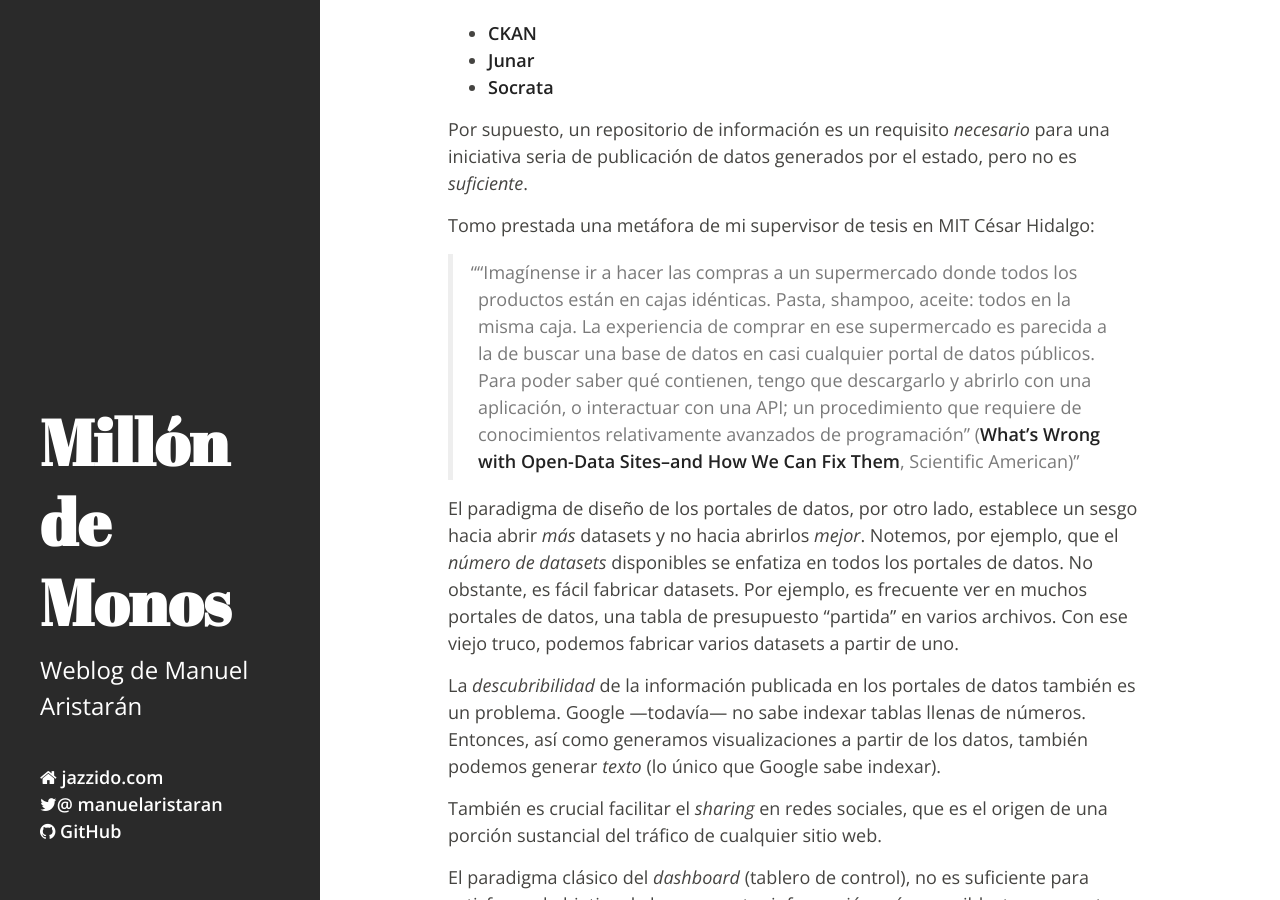
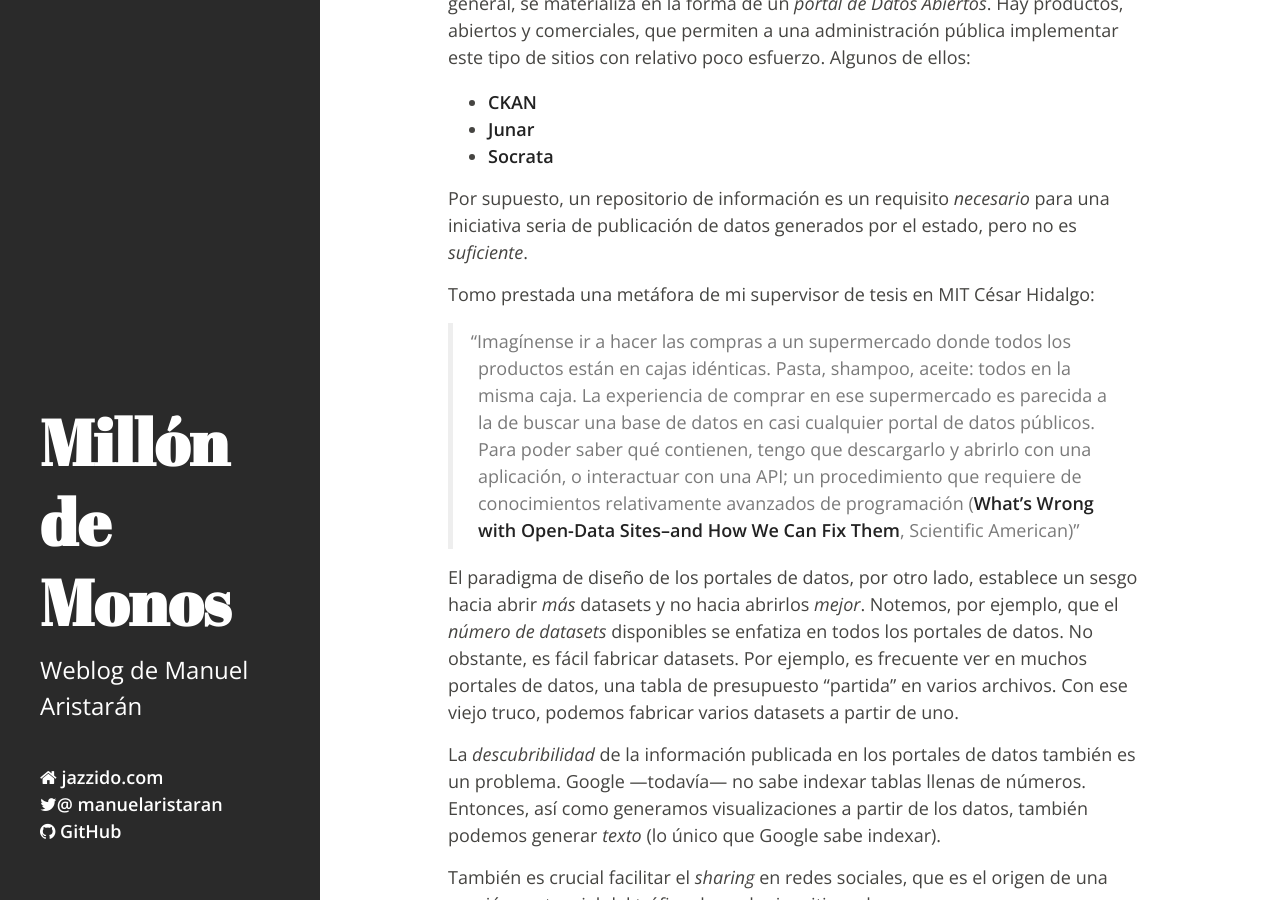
Before and after one commit to jazzido/jazzido.github.io, a Jekyll site: the page built from _posts/2016-11-03-presentacion-en-condatos-bogota-noviembre-2016.md, in a window 1280 px wide and 900 px high, scrolled down 5196 px. Built offline with Jekyll 4.4.1, drawn with Linux system fonts in a browser that asks for light colours; nearby versions of some CDN libraries; comment, search, counter and statistics services are not loaded; some of the changed text lies outside the part shown.

Commit message:
note and typos

```diff
--- a/_posts/2016-11-03-presentacion-en-condatos-bogota-noviembre-2016.md
+++ b/_posts/2016-11-03-presentacion-en-condatos-bogota-noviembre-2016.md
@@ -55,7 +57,7 @@
 Creación de la Secretaría de Innovación y Gobierno Abierto
 ----------------------------------------------------------
 
-En 2012 —GPB ya llevaba 2 años funcionando— cambió el alcalde de la ciudad. El nuevo gobierno creó una Secretaría de Innovación y Gobierno Abierto, inspirado por la experiencia de nuestro proyecto. Fue la primera vez que tuve contacto con un representante del Municipio. La nueva Secretaría, en lugar de entorpecer el acceso a la información, nos lo facilitó dándonos acceso a un /web service/.
+En 2012 —GPB ya llevaba 2 años funcionando— cambió el alcalde de la ciudad. El nuevo gobierno creó una Secretaría de Innovación y Gobierno Abierto, inspirado por la experiencia de nuestro proyecto. Fue la primera vez que tuve contacto con un representante del Municipio. La nueva Secretaría, en lugar de entorpecer el acceso a la información, nos lo facilitó dándonos acceso a un *web service*.
 
 Demanda de los datos por parte del sector público
 -------------------------------------------------
@@ -78,7 +80,7 @@
 
 La idea de "Open Data para el desarrollo de emprendimientos privados", frecuentemente se ilustra con proyectos de gran escala como el Sistema de Posicionamiento Global (GPS) o el servicio meteorológico de EE.UU. Semejantes obras de infraestructura digital no pueden ser comparadas con liberar un pocos datasets y pretender que los emprendedores privados los tomen para producir valor.
 
-Además, en mi opinión, en este mito subyace una cierta idea de voluntarismo: ciudadanos cumpliendo el rol del estado. No hay nada de mal en eso, pero —tomando prestado un concepto de ingeniería— /no escala/. Los proyectos sustentables necesitan de la infraestructura y profesionalismo que sólo puede aportar una organización.
+Además, en mi opinión, en este mito subyace una cierta idea de voluntarismo: ciudadanos cumpliendo el rol del estado. No hay nada de mal en eso, pero —tomando prestado un concepto de ingeniería— *no escala*. Los proyectos sustentables necesitan de la infraestructura y profesionalismo que sólo puede aportar una organización.
 
 Los "ciudadanos comunes" se involucrarán en el control y auditoría de la gestión pública
 ----------------------------------------------------------------------------------------
@@ -103,7 +105,7 @@
 
 Tomo prestada una metáfora de mi supervisor de tesis en MIT César Hidalgo:
 
-> "Imagínense ir a hacer las compras a un supermercado donde todos los productos están en cajas idénticas. Pasta, shampoo, aceite: todos en la misma caja. La experiencia de comprar en ese supermercado es parecida a la de buscar una base de datos en casi cualquier portal de datos públicos. Para poder saber qué contienen, tengo que descargarlo y abrirlo con una aplicación, o interactuar con una API; un procedimiento que requiere de conocimientos relativamente avanzados de programación" ([What's Wrong with Open-Data Sites--and How We Can Fix Them](https://blogs.scientificamerican.com/guest-blog/what-s-wrong-with-open-data-sites-and-how-we-can-fix-them/), Scientific American)
+> Imagínense ir a hacer las compras a un supermercado donde todos los productos están en cajas idénticas. Pasta, shampoo, aceite: todos en la misma caja. La experiencia de comprar en ese supermercado es parecida a la de buscar una base de datos en casi cualquier portal de datos públicos. Para poder saber qué contienen, tengo que descargarlo y abrirlo con una aplicación, o interactuar con una API; un procedimiento que requiere de conocimientos relativamente avanzados de programación ([What's Wrong with Open-Data Sites--and How We Can Fix Them](https://blogs.scientificamerican.com/guest-blog/what-s-wrong-with-open-data-sites-and-how-we-can-fix-them/), Scientific American)
 
 El paradigma de diseño de los portales de datos, por otro lado, establece un sesgo hacia abrir *más* datasets y no hacia abrirlos *mejor*. Notemos, por ejemplo, que el *número de datasets* disponibles se enfatiza en todos los portales de datos. No obstante, es fácil fabricar datasets. Por ejemplo, es frecuente ver en muchos portales de datos, una tabla de presupuesto "partida" en varios archivos. Con ese viejo truco, podemos fabricar varios datasets a partir de uno.
 
```
Also changed, not shown: other parts of _posts/2016-11-03-presentacion-en-condatos-bogota-noviembre-2016.md (+2 -0 lines).
